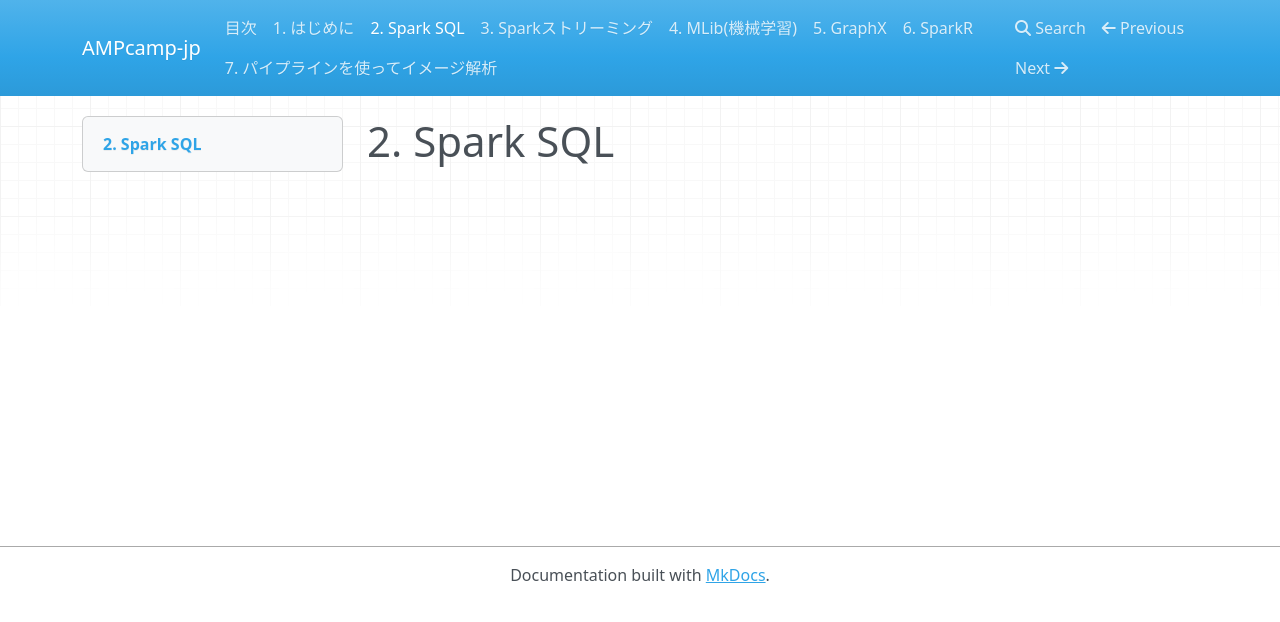
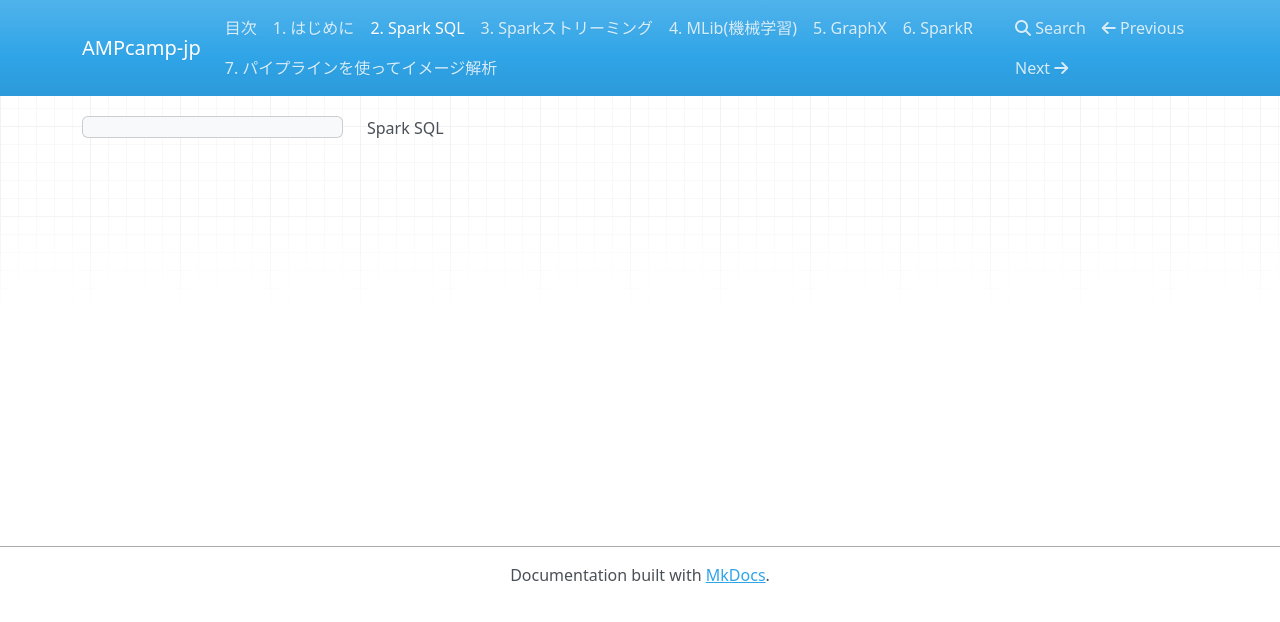
Before and after one commit to fujita-shintaro/RTD-fujita, an MkDocs documentation site: the page built from docs/spark-sql.md, in a window 1280 px wide. Shown: the top 622 px of the page. Built offline with MkDocs 1.6.1, drawn with Linux system fonts in a browser that asks for light colours; nearby versions of some CDN libraries; old or Windows-style settings are respelled for this version of MkDocs.

Commit message:
Update spark-sql.md

```diff
--- a/docs/spark-sql.md
+++ b/docs/spark-sql.md
@@ -1 +1 @@
-# 2. Spark SQL
+Spark SQL
```
